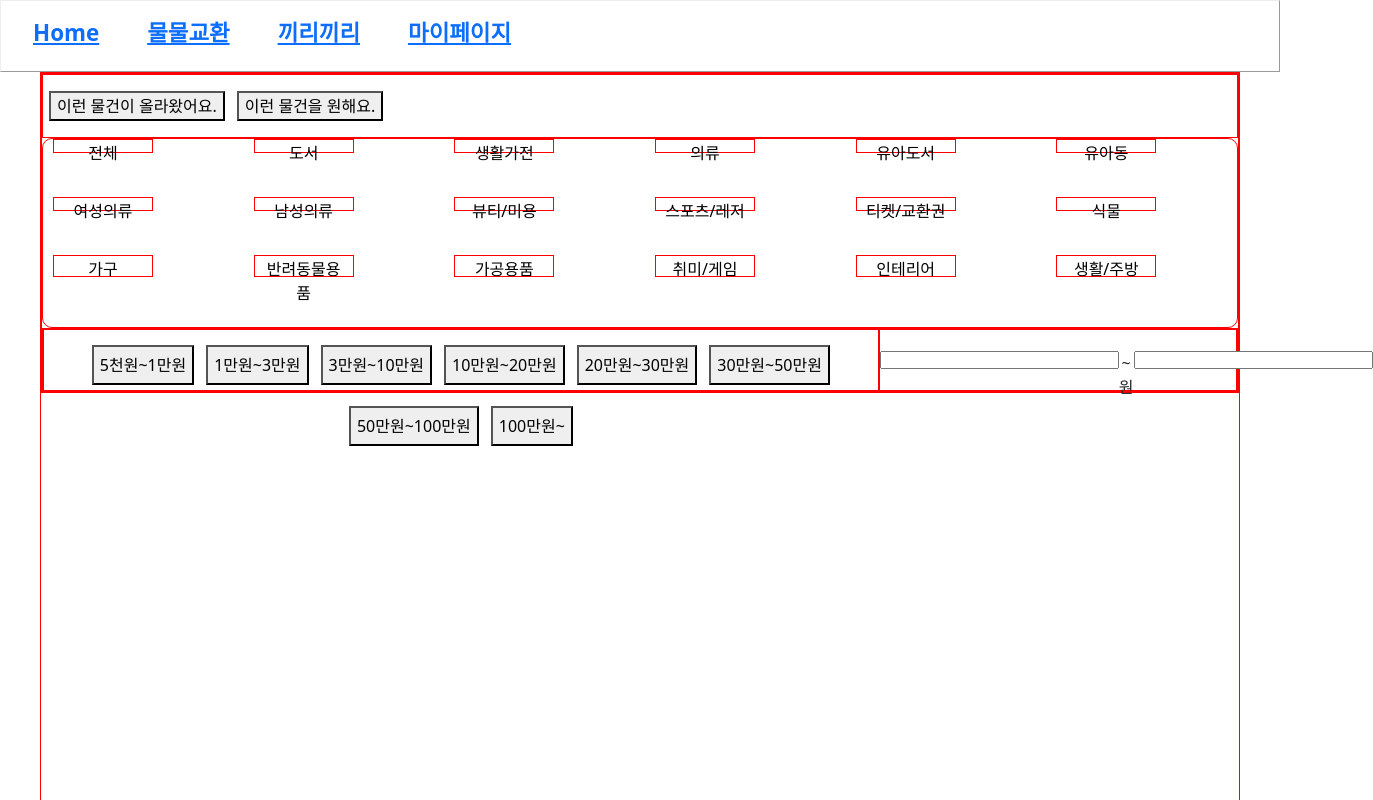
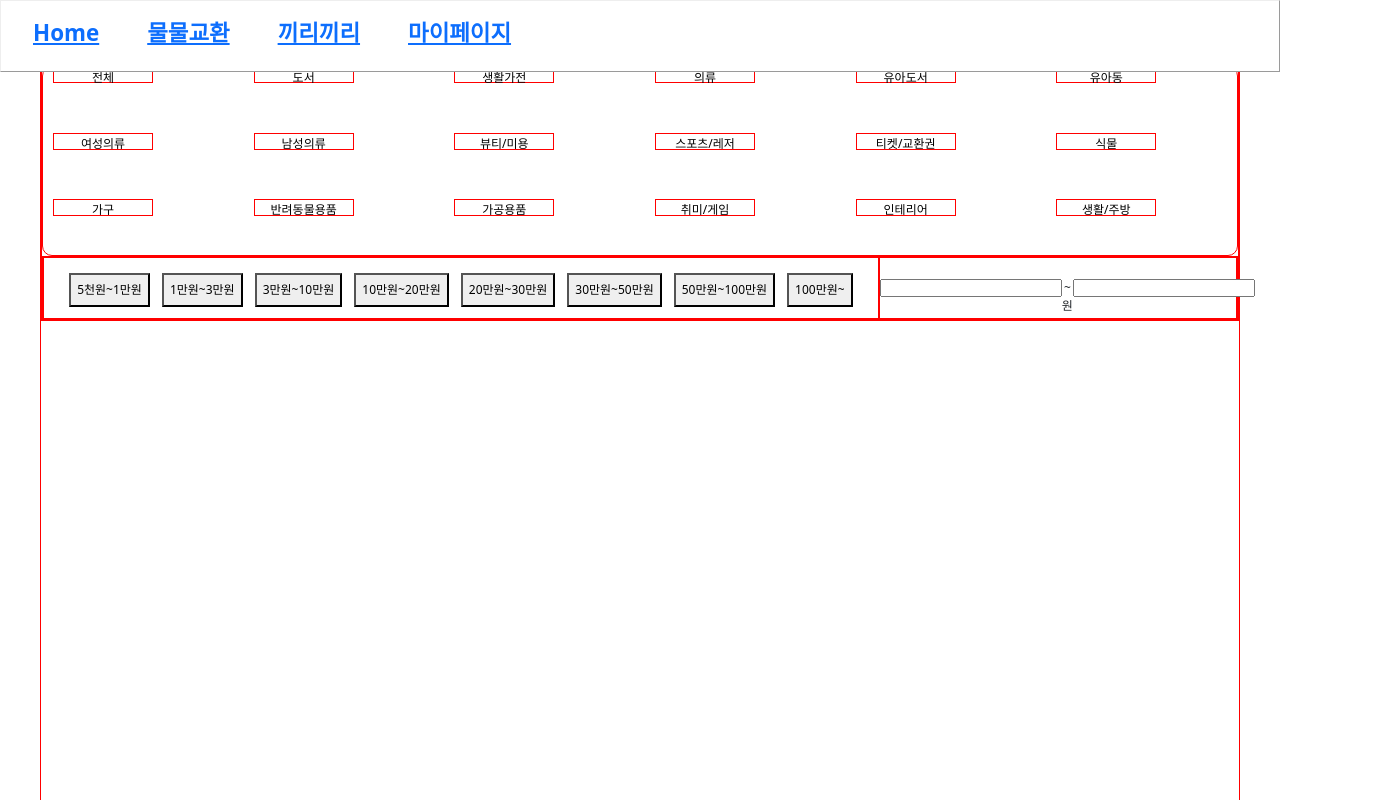
Before and after one commit to F3F-T/COKIRI, a React (Create React App) app in the folder frontend/: page /mulmultrade in a window 1280 px wide. Shown: the top 800 px of the page, 1373 px wide, since content can reach past the window. Built offline with nearby package versions, Linux system fonts and the light colour scheme.

Commit message:
[add] switch->routes 변경

```diff
--- a/frontend/package.json
+++ b/frontend/package.json
@@ -7,10 +7,11 @@
     "@testing-library/react": "^13.4.0",
     "@testing-library/user-event": "^13.5.0",
     "bootstrap": "^5.2.3",
+    "list": "^2.0.19",
     "react": "^18.2.0",
     "react-bootstrap": "^2.7.0",
     "react-dom": "^18.2.0",
-    "react-router-dom": "^5.3.0",
+    "react-router-dom": "^6.4.5",
     "react-scripts": "5.0.1",
     "web-vitals": "^2.1.4"
   },
--- a/frontend/src/App.js
+++ b/frontend/src/App.js
@@ -2,25 +2,22 @@
 import React from "react";
 
 import Home from "./routes/Home";
-import { Route, Switch } from "react-router-dom";
+import { Route, Routes } from "react-router-dom";
 import MyPage from "./routes/MyPage";
 import MulmulTrade from "./routes/MulmulTrade";
 import kiriKiriTrade from "./routes/KiriKiriTrade";
 import KiriKiriTrade from "./routes/KiriKiriTrade";
 import Nav from "./component/Nav";
-import styles from "./styles/App.module.css";
 function App() {
   return (
-      <div>
-      <Nav />
-      <div className={styles.content}>
-        <Switch>
-          <Route exact path="/" component={Home} />
-          <Route path="/mulmultrade" component={ MulmulTrade} />
-          <Route path="/kirikiritrade" component={KiriKiriTrade} />
-          <Route path="/mypage" component={MyPage} />
-        </Switch>
-      </div>
+      <div className="App">
+          <Nav />
+        <Routes>
+          <Route exact path="/" element={<Home/>} />
+          <Route path="/mulmultrade" element={ <MulmulTrade/>} />
+          <Route path="/kirikiritrade" element={<KiriKiriTrade/>} />
+          <Route path="/mypage" element={<MyPage/>} />
+        </Routes>
       </div>
   );
 }
--- a/frontend/src/styles/MulmulTrade.module.css
+++ b/frontend/src/styles/MulmulTrade.module.css
@@ -4,6 +4,7 @@
     text-align: center;
     /*border: 1px solid red;*/
     display: block;
+    font-size: 0.75rem;
 
 }
 .mulmulTradeContent {
```
Also changed, not shown: frontend/src/routes/MulmulTrade.js (+5 -2 lines), 1 other file (tests, documents, lock files or other folders).
